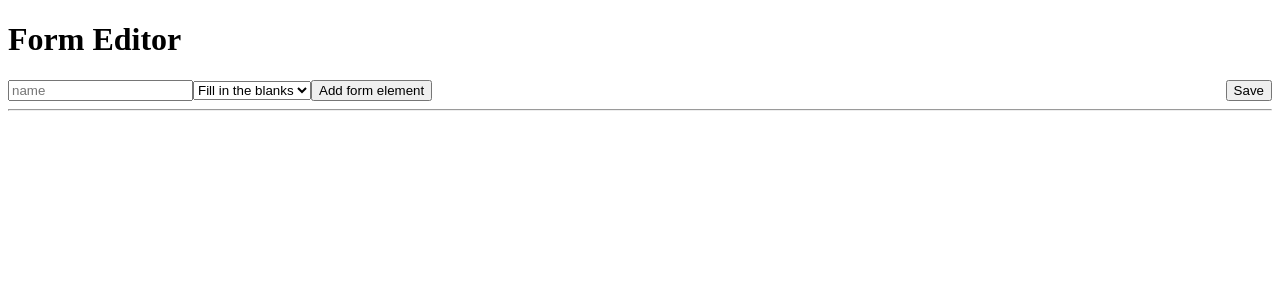
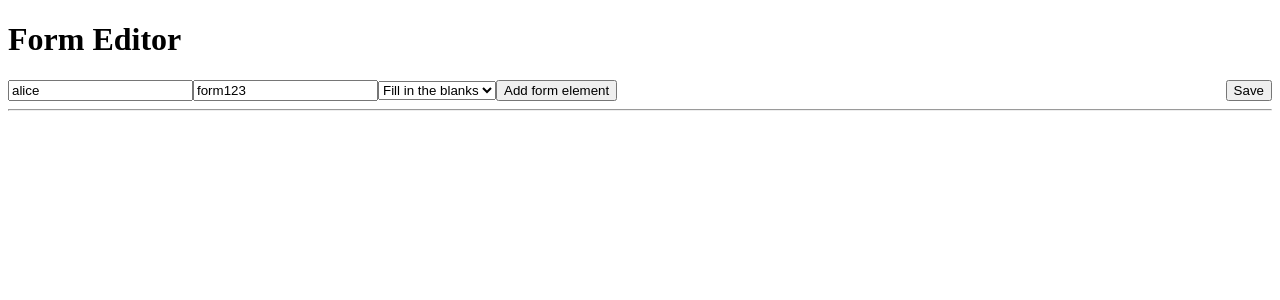
Before and after one commit to jannunzi/webdev-summer1-2018-poc-angular, an Angular app: page / in a window 1280 px wide. Shown: the top 300 px of the page. Built offline with nearby package versions, Linux system fonts and the light colour scheme.

Commit message:
added form creator

```diff
--- a/src/app/form-editor/form-editor.component.html
+++ b/src/app/form-editor/form-editor.component.html
@@ -1,4 +1,7 @@
 <h1>Form Editor</h1>
+
+<input [(ngModel)]="creator"
+       placeholder="creator"/>
 
 <input [(ngModel)]="formName"
        placeholder="name"/>
--- a/src/app/form-editor/form-editor.component.ts
+++ b/src/app/form-editor/form-editor.component.ts
@@ -10,7 +10,8 @@ export class FormEditorComponent implements OnInit {
 
   inputType = 'fillin';
   formElements = [];
-  formName;
+  formName = 'form123';
+  creator = 'alice';
   constructor(private formService: FormServiceClient) { }
 
   saveForm() {
```
